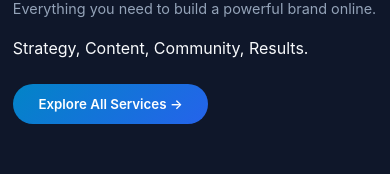
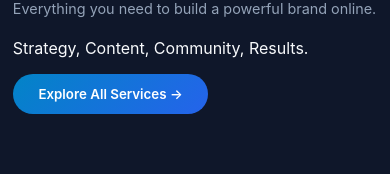
Before and after one commit to Pragya-Dwivedi12/digital-dynamo, a React (Vite) app: page / in a window 390 px wide. Shown: the part 930-1104 px from the top of the page. Built offline with nearby package versions, Linux system fonts and the light colour scheme.

Commit message:
Updated about hero image class selector

```diff
--- a/src/About.css
+++ b/src/About.css
@@ -94,7 +94,7 @@
   border: 1px solid rgba(255, 255, 255, 0.1);
 }
 
-.about-hero-visual .hero-img {
+.about-hero-visual .about-hero-img {
   width: 100%;
   height: 100%;
   object-fit: cover;
--- a/src/Components/About.jsx
+++ b/src/Components/About.jsx
@@ -43,8 +43,8 @@ export default function About() {
 
           <div className="about-hero-actions">
             <Link to="/services">
-            <button className="btn-purple-blue">Our Services &rarr;</button>
-           </Link>
+              <button className="btn-purple-blue">Our Services &rarr;</button>
+            </Link>
           </div>
         </div>
 
@@ -52,7 +52,7 @@ export default function About() {
           <img
             src="https://images.unsplash.com/photo-1517245386807-bb43f82c33c4?q=80&w=1000&auto=format&fit=crop"
             alt="Workspace Setup"
-            className="hero-img"
+            className="about-hero-img"
           />
         </div>
       </section>
--- a/src/index.css
+++ b/src/index.css
@@ -1,58 +1,17 @@
-/* ==========================================
-   TARGETED FIX FOR SERVICES & SPECIAL OFFER
-   ========================================== */
+*, *::before, *::after {
+  box-sizing: border-box;
+}
 
-@media screen and (max-width: 768px) {
+html, body {
+  margin: 0;
+  padding: 0;
+  width: 100%;
+  overflow-x: hidden;
+  background-color: #0f172a;
+  color: #f8fafc;
+}
 
-  /* 1. Header/Navbar links wrapping */
-  nav, header, [class*="nav"] {
-    display: flex !important;
-    flex-wrap: wrap !important;
-    justify-content: center !important;
-    gap: 8px !important;
-  }
-
-  /* 2. Services Section Title & Subtitle Alignment Fix */
-  [class*="services"] div[style*="flex"],
-  .services-header,
-  .services-title-wrapper {
-    display: flex !important;
-    flex-direction: column !important;
-    align-items: flex-start !important;
-    width: 100% !important;
-    gap: 10px !important;
-  }
-
-  /* "Explore All Services" button stack fix */
-  [class*="services"] button,
-  [class*="services"] a[class*="btn"],
-  .explore-btn {
-    align-self: flex-start !important;
-    margin-top: 10px !important;
-  }
-
-  /* 3. Special Offer (Educators Combo) Image Circle Fix */
-  [class*="offer"] > div,
-  [class*="combo"] > div,
-  .offer-section > div,
-  .combo-card {
-    display: flex !important;
-    flex-direction: column !important;
-    align-items: center !important;
-    text-align: center !important;
-    width: 100% !important;
-  }
-
-  /* Circle image / graphic overflow fix */
-  [class*="offer"] img,
-  [class*="combo"] img,
-  div[style*="border-radius: 50%"],
-  div[style*="borderRadius: 50%"] {
-    position: relative !important;
-    left: auto !important;
-    right: auto !important;
-    margin: 0 auto 15px auto !important;
-    max-width: 180px !important;
-    height: auto !important;
-  }
+img, video {
+  max-width: 100%;
+  height: auto;
 }
```
